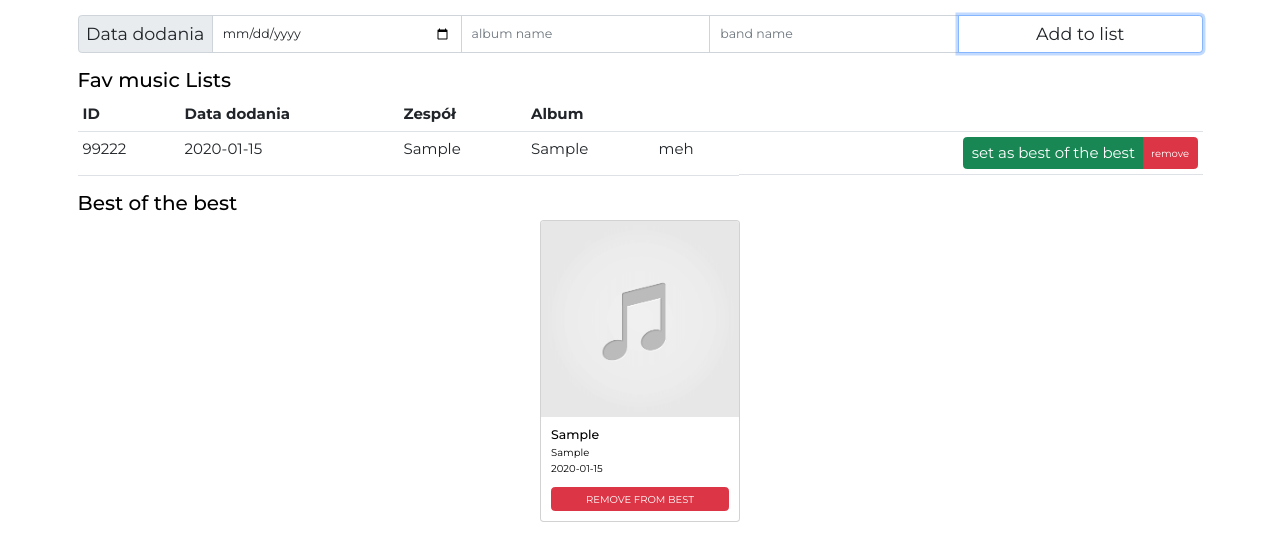
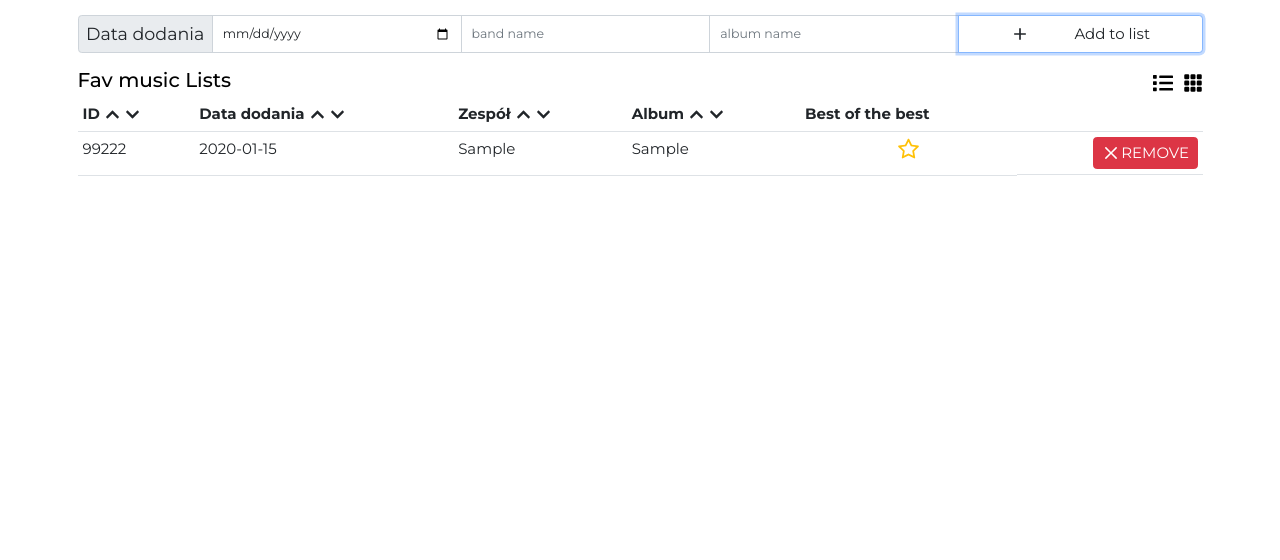
Before and after one commit to michalskimateusz/albumsApp, a React (Create React App) app: page / in a window 1280 px wide. Both pictures are taken after typing "2020-01-15", "Sample", "Sample" into the empty fields and a click on the button "Add to list". Shown: the top 560 px of the page. Built offline with nearby package versions, Linux system fonts and the light colour scheme.

Commit message:
adding sort arrows, best of the best star and layout change buttons

```diff
--- a/package.json
+++ b/package.json
@@ -14,6 +14,7 @@
     "bootstrap": "^5.2.3",
     "react": "^18.2.0",
     "react-dom": "^18.2.0",
+    "react-icons": "^4.7.1",
     "react-redux": "^8.0.1",
     "react-scripts": "5.0.1",
     "typescript": "^4.6.0",
--- a/src/App.tsx
+++ b/src/App.tsx
@@ -3,24 +3,37 @@ import React from "react";
 import FormComponent from "./components/FormComponent/FormComponent";
 import TableComponent from "./components/TableComponent/TableComponent";
 import GridComponent from "./components/GridComponent/GridComponent";
-import { useAppSelector } from "./app/hooks";
-import { selectAlbum } from "./features/albumsSlice/albumsSlice";
+import { useAppDispatch, useAppSelector } from "./app/hooks";
+import { selectAlbum, toggleView } from "./features/albumsSlice/albumsSlice";
+import { FaList } from "react-icons/fa";
+import { BsFillGrid3X3GapFill } from "react-icons/bs";
 
 function App() {
-  const { albums } = useAppSelector(selectAlbum);
+  const { albums, layout } = useAppSelector(selectAlbum);
+  const dispatch = useAppDispatch();
   return (
     <div className="container">
       <div className=" input-group mt-4 mb-4">
         <FormComponent className="input-group" />
       </div>
-      <div className=" mt-4 mb-4">
-        <h2>Fav music Lists</h2>
-        <TableComponent data={albums} />
-      </div>
-
-      <div className=" mt-4 mb-4">
-        <h2>Best of the best</h2>
-        <GridComponent data={albums} />
+      <div className="mt-4 mb-4">
+        <div className="d-flex justify-content-between align-items-center">
+          <h2>Fav music Lists</h2>
+          <div className="d-flex justify-content-center align-items-center gap-3 fs-2">
+            <FaList
+              role="button"
+              onClick={() => dispatch(toggleView("list"))}
+            />
+            <BsFillGrid3X3GapFill
+              role="button"
+              onClick={() => dispatch(toggleView("grid"))}
+            />
+          </div>
+        </div>
+        <div>
+          {layout === "list" && <TableComponent data={albums} />}
+          {layout === "grid" && <GridComponent data={albums} />}
+        </div>
       </div>
     </div>
   );
--- a/src/components/AlbumCardComponent/AlbumCardComponent.tsx
+++ b/src/components/AlbumCardComponent/AlbumCardComponent.tsx
@@ -1,20 +1,46 @@
 import albumArt from "../../assets/albumArt.png";
 import React, { FC } from "react";
 import ButtonComponent from "../ButtonComponent/ButtonComponent";
-import { IAlbum } from "../../features/albumsSlice/albumsSlice";
+import {
+  IAlbum,
+  removeAlbum,
+  toggleBestStatus,
+} from "../../features/albumsSlice/albumsSlice";
+import StarComponent from "../StarComponent/StarComponent";
+import { useAppDispatch } from "../../app/hooks";
 
-const AlbumCardComponent: FC<IAlbum> = ({ bandName, albumName, date, id }) => {
+const AlbumCardComponent: FC<IAlbum> = ({
+  bandName,
+  albumName,
+  date,
+  id,
+  isBest,
+}) => {
+  const dispatch = useAppDispatch();
   return (
     <div className="card" style={{ width: "20rem" }} id={id}>
       <img src={albumArt} alt="albumArt" className="card-img-top" />
       <div className="card-body d-flex flex-column">
-        <h5 className="card-title">{bandName}</h5>
-        <p className="card-subtitle">{albumName}</p>
-        <p className="card-text">{date}</p>
+        <div className="d-flex justify-content-between">
+          <div>
+            <h5 className="card-title">{bandName}</h5>
+            <p className="card-subtitle">{albumName}</p>
+            <p className="card-text">{date}</p>
+          </div>
+          <div>
+            <StarComponent
+              onClick={() => dispatch(toggleBestStatus(id))}
+              isBest={isBest}
+            />
+          </div>
+        </div>
+
         <ButtonComponent
-          title="REMOVE FROM BEST"
+          action="remove"
+          title="REMOVE"
           className="btn btn-danger"
           type="button"
+          onClick={() => dispatch(removeAlbum(id))}
         />
       </div>
     </div>
--- a/src/components/ButtonComponent/ButtonComponent.tsx
+++ b/src/components/ButtonComponent/ButtonComponent.tsx
@@ -1,10 +1,13 @@
 import { FC } from "react";
+import { RxCross2 } from "react-icons/rx";
+import { RiAddLine } from "react-icons/ri";
 
 interface IButtonComponent {
   title: string;
   className: string;
   type: "button" | "submit" | "reset" | undefined;
   onClick?: () => any;
+  action: "add" | "remove";
 }
 
 const ButtonComponent: FC<IButtonComponent> = ({
@@ -12,10 +15,17 @@ const ButtonComponent: FC<IButtonComponent> = ({
   type,
   className,
   onClick,
+  action,
 }) => {
   return (
     <button className={className} type={type} onClick={onClick}>
-      {title}
+      <div className="d-flex justify-content-evenly align-items-center fs-4">
+        <span className="fs-2">
+          {action === "remove" && <RxCross2 />}
+          {action === "add" && <RiAddLine />}
+        </span>
+        <span>{title}</span>
+      </div>
     </button>
   );
 };
--- a/src/components/FormComponent/FormComponent.tsx
+++ b/src/components/FormComponent/FormComponent.tsx
@@ -44,18 +44,20 @@ const FormComponent: FC<IFormComponent> = ({ className }) => {
         className="form-control form-control-lg"
       />
       <InputComponent
+        inputRef={bandNameInputRef}
+        type="text"
+        className="form-control form-control-lg"
+        placeholder="band name"
+      />
+      <InputComponent
         inputRef={albumNameInputRef}
         type="text"
         className="form-control form-control-lg"
         placeholder="album name"
       />
-      <InputComponent
-        inputRef={bandNameInputRef}
-        type="text"
-        className="form-control form-control-lg"
-        placeholder="band name"
-      />
+
       <ButtonComponent
+        action="add"
         title="Add to list"
         className="btn btn-primary form-control form-control-lg fs-3"
         type="submit"
--- a/src/components/GridComponent/GridComponent.tsx
+++ b/src/components/GridComponent/GridComponent.tsx
@@ -8,7 +8,7 @@ interface IGridComponent {
 
 const GridComponent: FC<IGridComponent> = ({ data }) => {
   return (
-    <div className="d-flex gap-4 justify-content-center flex-wrap">
+    <div className="d-flex gap-4 justify-content-start flex-wrap">
       {data.map((album) => (
         <AlbumCardComponent
           key={album.id}
@@ -16,6 +16,7 @@ const GridComponent: FC<IGridComponent> = ({ data }) => {
           date={album.date}
           bandName={album.bandName}
           albumName={album.albumName}
+          isBest={album.isBest}
         />
       ))}
     </div>
--- /dev/null
+++ b/src/components/SortComponent/SortComponent.tsx
@@ -0,0 +1,22 @@
+import { FaChevronUp, FaChevronDown } from "react-icons/fa";
+import { FC } from "react";
+
+interface ISortComponent {
+  onClickUp: () => void;
+  onClickDown: () => void;
+}
+
+const SortComponent: FC<ISortComponent> = ({ onClickDown, onClickUp }) => {
+  return (
+    <div className="d-flex gap-2 mx-2">
+      <span onClick={onClickUp} role="button">
+        <FaChevronUp />
+      </span>
+      <span onClick={onClickDown} role="button">
+        <FaChevronDown />
+      </span>
+    </div>
+  );
+};
+
+export default SortComponent;
--- /dev/null
+++ b/src/components/StarComponent/StarComponent.tsx
@@ -0,0 +1,22 @@
+import { AiFillStar, AiOutlineStar } from "react-icons/ai";
+
+import { FC } from "react";
+
+interface IStarComponent {
+  onClick: () => void;
+  isBest?: boolean;
+}
+
+const StarComponent: FC<IStarComponent> = ({ onClick, isBest }) => {
+  return (
+    <div
+      className="d-flex justify-content-center align-items-center text-warning fs-1 text"
+      onClick={onClick}
+      role="button"
+    >
+      {isBest ? <AiFillStar /> : <AiOutlineStar />}
+    </div>
+  );
+};
+
+export default StarComponent;
--- a/src/components/TableComponent/TableComponent.tsx
+++ b/src/components/TableComponent/TableComponent.tsx
@@ -4,8 +4,11 @@ import {
   toggleBestStatus,
   IAlbum,
   removeAlbum,
+  sort,
 } from "../../features/albumsSlice/albumsSlice";
 import { useAppDispatch } from "../../app/hooks";
+import SortComponent from "../SortComponent/SortComponent";
+import StarComponent from "../StarComponent/StarComponent";
 
 interface ITableComponent {
   data: IAlbum[];
@@ -18,11 +21,51 @@ const TableComponent: FC<ITableComponent> = ({ data }) => {
     <table className="table table-hover fs-4">
       <thead>
         <tr>
-          <th scope="col">ID</th>
-          <th scope="col">Data dodania</th>
-          <th scope="col">Zespół</th>
-          <th scope="col">Album</th>
-          <th scope="col" />
+          <th scope="col">
+            <div className="d-flex align-items-center">
+              ID
+              <SortComponent
+                onClickUp={() => dispatch(sort({ dir: "asc", key: "id" }))}
+                onClickDown={() => dispatch(sort({ dir: "desc", key: "id" }))}
+              />
+            </div>
+          </th>
+          <th scope="col">
+            <div className="d-flex  align-items-center">
+              Data dodania
+              <SortComponent
+                onClickUp={() => dispatch(sort({ dir: "asc", key: "date" }))}
+                onClickDown={() => dispatch(sort({ dir: "desc", key: "date" }))}
+              />
+            </div>
+          </th>
+          <th scope="col">
+            <div className="d-flex  align-items-center">
+              Zespół
+              <SortComponent
+                onClickUp={() =>
+                  dispatch(sort({ dir: "asc", key: "bandName" }))
+                }
+                onClickDown={() =>
+                  dispatch(sort({ dir: "desc", key: "bandName" }))
+                }
+              />
+            </div>
+          </th>
+          <th scope="col">
+            <div className="d-flex  align-items-center">
+              Album
+              <SortComponent
+                onClickUp={() =>
+                  dispatch(sort({ dir: "asc", key: "albumName" }))
+                }
+                onClickDown={() =>
+                  dispatch(sort({ dir: "desc", key: "albumName" }))
+                }
+              />
+            </div>
+          </th>
+          <th scope="col">Best of the best</th>
           <th scope="col" />
         </tr>
       </thead>
@@ -33,22 +76,20 @@ const TableComponent: FC<ITableComponent> = ({ data }) => {
             <td>{album.date}</td>
             <td>{album.bandName}</td>
             <td>{album.albumName}</td>
-            <td>{album.isBest ? "fav" : "meh"}</td>
-            <td className="d-flex flex-row-reverse">
-              <div className="btn-group">
-                <ButtonComponent
-                  title="set as best of the best"
-                  className="btn btn-success fs-4"
-                  type="button"
-                  onClick={() => dispatch(toggleBestStatus(album.id))}
-                />
-                <ButtonComponent
-                  title="remove"
-                  className="btn btn-danger"
-                  type="button"
-                  onClick={() => dispatch(removeAlbum(album.id))}
-                />
-              </div>
+            <td>
+              <StarComponent
+                onClick={() => dispatch(toggleBestStatus(album.id))}
+                isBest={album.isBest}
+              />
+            </td>
+            <td className="d-flex justify-content-end align-items-center">
+              <ButtonComponent
+                action="remove"
+                title="REMOVE"
+                className="btn btn-danger"
+                type="button"
+                onClick={() => dispatch(removeAlbum(album.id))}
+              />
             </td>
           </tr>
         ))}
--- a/src/features/albumsSlice/albumsSlice.ts
+++ b/src/features/albumsSlice/albumsSlice.ts
@@ -16,10 +16,12 @@ export interface IAlbum {
 
 export interface IAlbums {
   albums: IAlbum[];
+  layout: "list" | "grid";
 }
 
 const initialState: IAlbums = {
   albums: [],
+  layout: "list",
 };
 
 export const albumsSlice = createSlice({
@@ -85,10 +87,18 @@ export const albumsSlice = createSlice({
           return;
       }
     },
+    toggleView(state, { payload }) {
+      if (payload === "list") {
+        state.layout = "list";
+      }
+      if (payload === "grid") {
+        state.layout = "grid";
+      }
+    },
   },
 });
 
-export const { addAlbum, removeAlbum, toggleBestStatus, sort } =
+export const { addAlbum, removeAlbum, toggleBestStatus, sort, toggleView } =
   albumsSlice.actions;
 
 export const selectAlbum = (state: RootState) => state.albums;
```
Also changed, not shown: 2 other files (tests, documents, lock files or other folders).
